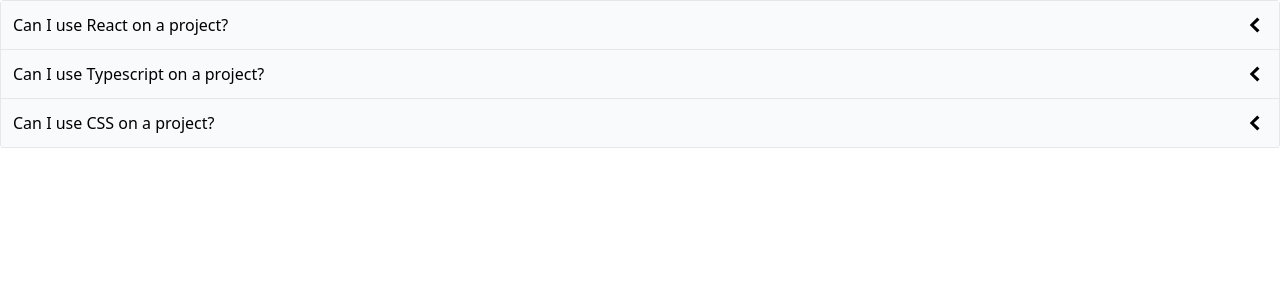
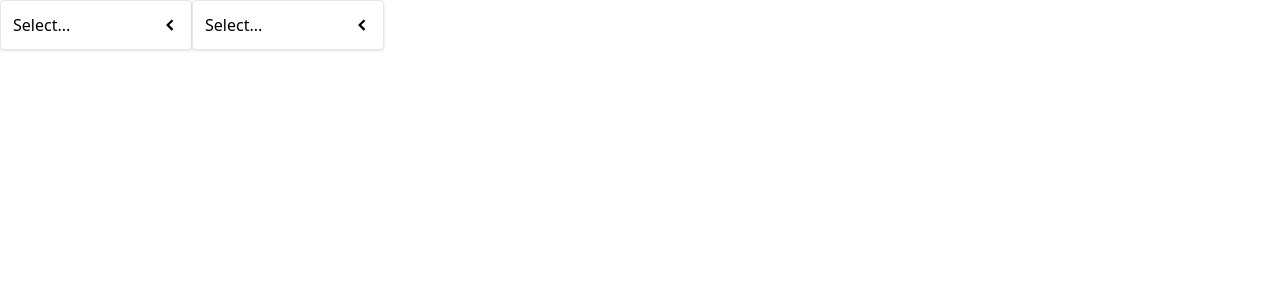
Before and after one commit to simonbjerkas/react-redux, a React (Create React App) app in the folder comps/: page / in a window 1280 px wide. Shown: the top 300 px of the page. Built offline with nearby package versions, Linux system fonts and the light colour scheme.

Commit message:
Dropdown completed

```diff
--- a/comps/src/App.tsx
+++ b/comps/src/App.tsx
@@ -1,28 +1,23 @@
-import Accordion, { TAccordion } from './components/Accordion';
+import { useState } from 'react';
+import Dropdown, { TDropdown } from './components/Dropdown';
 
 const App = () => {
-  const items: TAccordion[] = [
-    {
-      id: 'sidfjdi',
-      label: 'Can I use React on a project?',
-      content:
-        'You can use React on any project you want. You can use React on any project you want. You can use React on any project you want. You can use React on any project you want. You can use React on any project you want. You can use React on any project you want. You can use React on any project you want.',
-    },
-    {
-      id: 'dsfbk',
-      label: 'Can I use Typescript on a project?',
-      content:
-        'You can use React on any project you want. You can use React on any project you want. You can use React on any project you want. You can use React on any project you want. You can use React on any project you want. You can use React on any project you want. You can use React on any project you want.',
-    },
-    {
-      id: 'dfubs',
-      label: 'Can I use CSS on a project?',
-      content:
-        'You can use React on any project you want. You can use React on any project you want. You can use React on any project you want. You can use React on any project you want. You can use React on any project you want. You can use React on any project you want. You can use React on any project you want.',
-    },
+  const [selection, setSelection] = useState<TDropdown | null>(null);
+
+  const handleSelect = (option: TDropdown): void => setSelection(option);
+
+  const options: TDropdown[] = [
+    { label: 'Red', value: 'red' },
+    { label: 'Blue', value: 'blue' },
+    { label: 'Green', value: 'green' },
   ];
 
-  return <Accordion items={items} />;
+  return (
+    <div className="flex">
+      <Dropdown options={options} value={selection} onChange={handleSelect} />
+      <Dropdown options={options} value={selection} onChange={handleSelect} />
+    </div>
+  );
 };
 
 export default App;
--- /dev/null
+++ b/comps/src/components/Dropdown.tsx
@@ -0,0 +1,71 @@
+import { useEffect, useRef, useState } from 'react';
+import { GoChevronDown, GoChevronLeft } from 'react-icons/go';
+import Panel from './Panel';
+
+export type TDropdown = {
+  label: string;
+  value: string;
+};
+
+interface IDropdown {
+  options: TDropdown[];
+  value: TDropdown | null;
+  onChange(option: TDropdown): void;
+}
+
+const Dropdown = ({ options, value, onChange }: IDropdown) => {
+  const [isOpen, setIsOpen] = useState(false);
+  const divEl = useRef<HTMLDivElement>(null);
+
+  useEffect(() => {
+    const handler = (e: any): void => {
+      if (!divEl.current) return;
+      if (!divEl.current.contains(e.target)) {
+        setIsOpen(false);
+      }
+    };
+
+    document.addEventListener('click', handler, true);
+    return () => document.removeEventListener('click', handler);
+  }, []);
+
+  const handleClick = (): void => {
+    setIsOpen((current: boolean): boolean => !current);
+  };
+
+  const handleOptionClick = (option: TDropdown): void => {
+    setIsOpen(false);
+    onChange(option);
+  };
+
+  const renderedOptions = options.map((option: TDropdown) => {
+    return (
+      <div
+        className="cursor-pointer rounded p-1 hover:bg-sky-100"
+        onClick={() => handleOptionClick(option)}
+        key={option.value}
+      >
+        {option.label}
+      </div>
+    );
+  });
+
+  return (
+    <div ref={divEl} className="relative w-48">
+      <Panel
+        className="flex cursor-pointer items-center justify-between "
+        onClick={handleClick}
+      >
+        {value?.label || 'Select...'}
+        {
+          <span className="text-lg">
+            {isOpen ? <GoChevronDown /> : <GoChevronLeft />}
+          </span>
+        }
+      </Panel>
+      {isOpen && <Panel className="absolute top-full">{renderedOptions}</Panel>}
+    </div>
+  );
+};
+
+export default Dropdown;
--- /dev/null
+++ b/comps/src/components/Panel.tsx
@@ -0,0 +1,20 @@
+import classNames from 'classnames';
+
+interface IPanel extends React.HTMLAttributes<HTMLElement> {
+  children: React.ReactNode;
+}
+
+const Panel = ({ children, className, ...rest }: IPanel) => {
+  const styling = classNames(
+    'border rounded p-3 shadow bg-white w-full',
+    className
+  );
+
+  return (
+    <div className={styling} {...rest}>
+      {children}
+    </div>
+  );
+};
+
+export default Panel;
```
